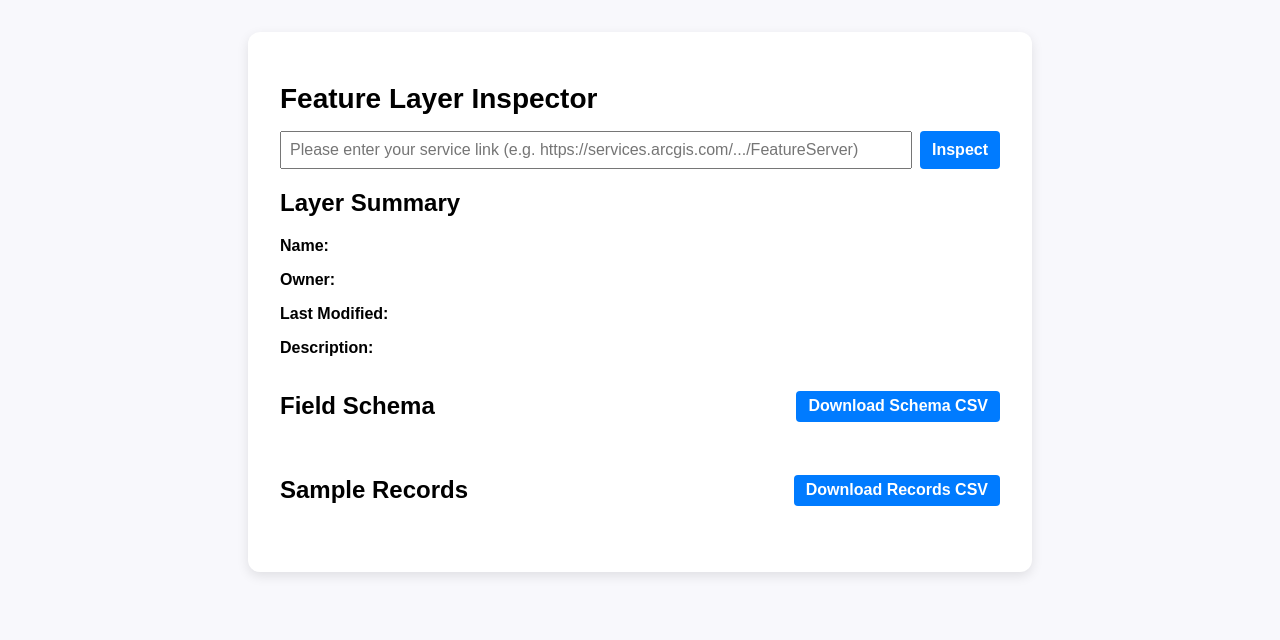
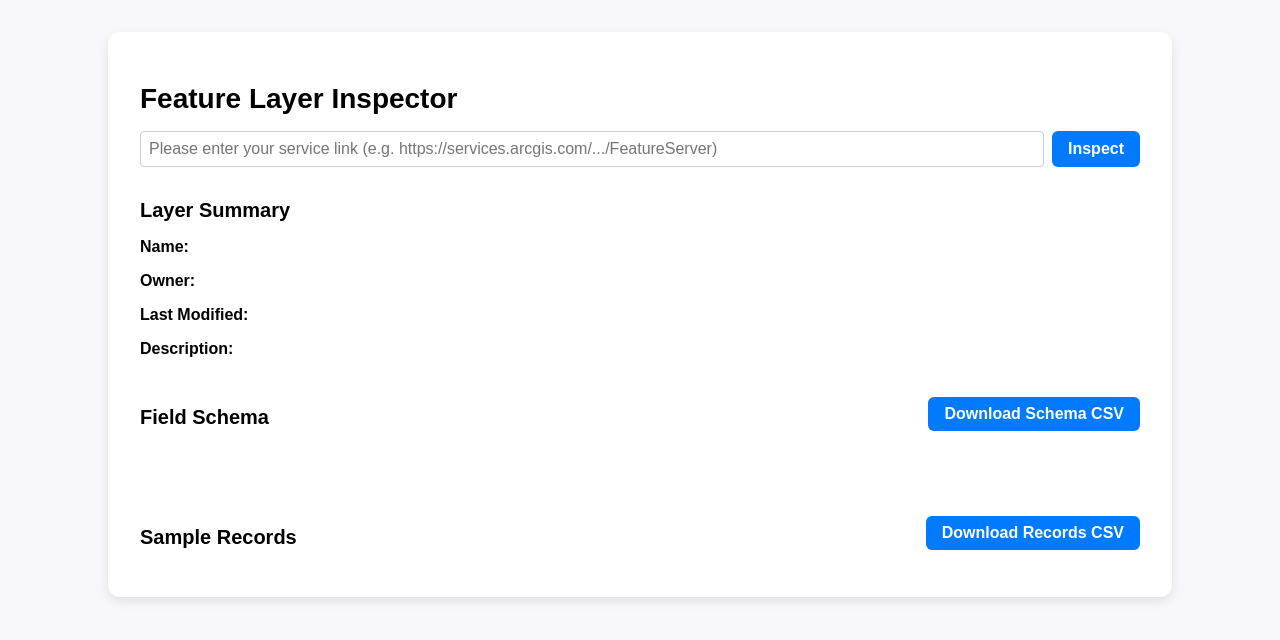
Before and after one commit to cmesserich-br/feature_service_checker, a plain HTML site: page index.html in a window 1280 px wide. Drawn offline with Linux system fonts and the light colour scheme.

Commit message:
Update style.css

```diff
--- a/style.css
+++ b/style.css
@@ -6,7 +6,7 @@ body {
 }
 
 .container {
-  max-width: 720px;
+  max-width: 1000px;
   margin: 0 auto;
   background: white;
   padding: 2rem;
@@ -19,11 +19,16 @@ h1 {
   margin-bottom: 1rem;
 }
 
-p {
-  margin-bottom: 1rem;
+h2 {
+  font-size: 1.25rem;
+  margin-bottom: 0.5rem;
 }
 
-.search-group {
+p {
+  margin-bottom: 0.5rem;
+}
+
+.input-group {
   display: flex;
   gap: 0.5rem;
   margin-bottom: 1rem;
@@ -33,6 +38,8 @@ input[type="text"] {
   flex: 1;
   padding: 0.5rem;
   font-size: 1rem;
+  border: 1px solid #ccc;
+  border-radius: 4px;
 }
 
 .btn {
@@ -43,47 +50,37 @@ input[type="text"] {
   color: white;
   border-radius: 6px;
   cursor: pointer;
+  font-weight: bold;
+  transition: background-color 0.2s ease-in-out;
 }
 
 .btn:hover {
   background-color: #0056b3;
 }
 
-#output {
-  margin-top: 2rem;
+.info-table {
+  width: 100%;
+  border-collapse: collapse;
+  margin-top: 0.5rem;
 }
 
-table {
-  width: 100%;
-  border-collapse: collapse;
-  margin-top: 1rem;
-}
-
-th, td {
+.info-table th,
+.info-table td {
   border: 1px solid #ccc;
   padding: 0.5rem;
   text-align: left;
+  vertical-align: top;
 }
 
-th {
+.info-table th {
   background-color: #f0f0f0;
   font-weight: bold;
 }
 
-#downloadSchemaBtn {
-  margin-left: 0.5rem;
-  background-color: #007bff;
-  color: white;
-  padding: 0.5rem 1rem;
-  font-size: 0.9rem;
-  border: none;
-  border-radius: 6px;
-  cursor: pointer;
-}
-.input-group {
-  display: flex;
-  gap: 0.5rem;
-  margin-bottom: 1rem;
+#layer-info,
+#fields-info,
+#sample-section {
+  margin-top: 2rem;
 }
 
 .header-with-button {
@@ -93,21 +90,16 @@ th {
   margin-bottom: 0.5rem;
 }
 
-.btn {
-  background-color: #007bff;
-  color: white;
-  padding: 0.4rem 0.75rem;
-  border: none;
-  border-radius: 4px;
-  cursor: pointer;
-  font-weight: bold;
-  transition: background-color 0.2s ease-in-out;
+#sample-section .header-with-button {
+  margin-top: 2rem;
 }
 
-.btn:hover {
-  background-color: #0056b3;
+/* Responsive sample records section */
+#sample-section {
+  overflow-x: auto;
 }
 
-#downloadSchemaBtn:hover {
-  background-color: #0056b3;
+.sample-table-container {
+  overflow-x: auto;
+  width: 100%;
 }
```
